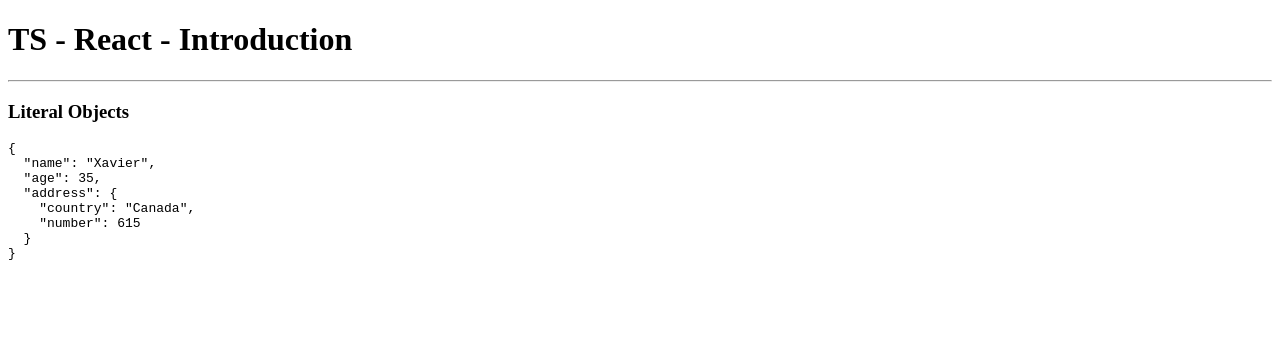
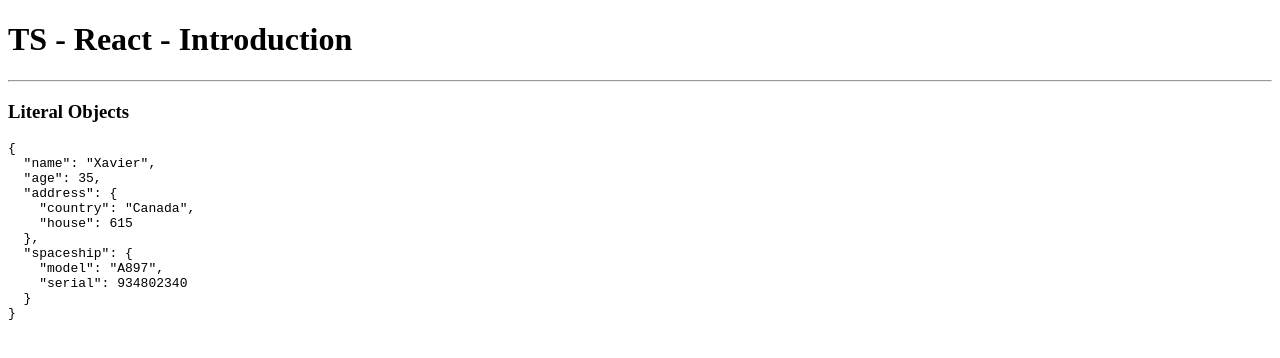
Before and after one commit to x30705/react-native-learning-01, a React (Create React App) app: page / in a window 1280 px wide. Shown: the top 358 px of the page. Built offline with nearby package versions, Linux system fonts and the light colour scheme.

Commit message:
Interfaces.

```diff
--- a/src/typescript/LiteralObjects.tsx
+++ b/src/typescript/LiteralObjects.tsx
@@ -1,15 +1,44 @@
-import { json } from "stream/consumers"
+interface Person{
+
+    // Use an interface to tell TypeScript how an object looks like.
+
+    name: string;
+    age: number;
+
+    // Prefer tu create another interface for nested objects.
+
+    address: {
+        country: 'Canada',
+        house: number
+    };
+
+    spaceship: Spaceship;
+
+    // Interfaces cannot be used to create instances like:
+    // const person = new Person();
+    // Only for stablishing validation roules to objects. (You should use a class instead).
+}
+
+interface Spaceship{
+    model: String;
+    serial: number;
+}
 
 export const LiteralObjects = () => {
 
     // Literal Objects does not have a literal representation in HTML.
     // With TypeScript, this person object cannot change (add, remove) its attributes.
-    const person = {
+
+    const person: Person = {
         name: 'Xavier',
         age: 35,
         address: {
             country: 'Canada',
-            number: 615
+            house: 615
+        },
+        spaceship: {
+            model: 'A897',
+            serial: 934802340
         }
     }
 
```
